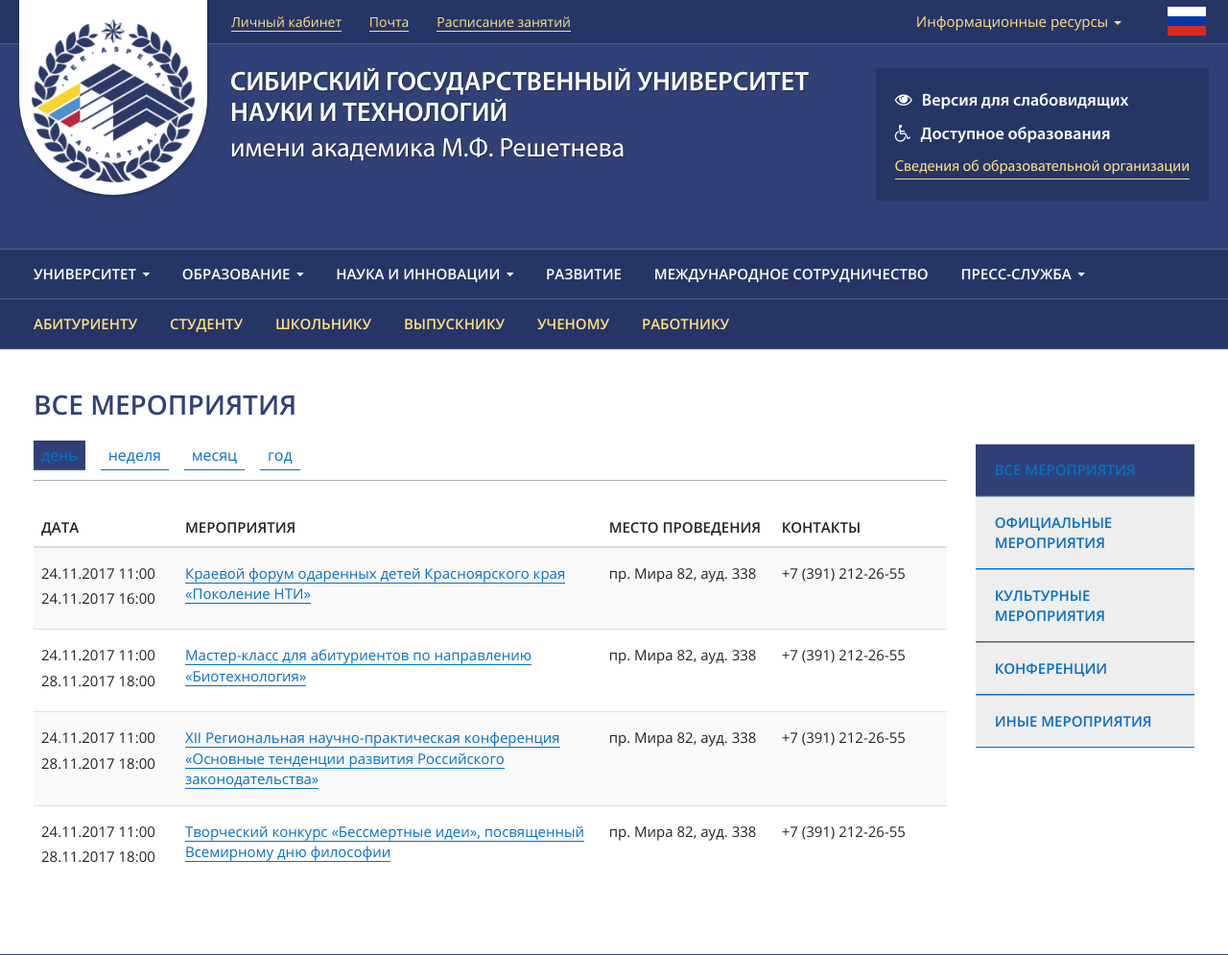
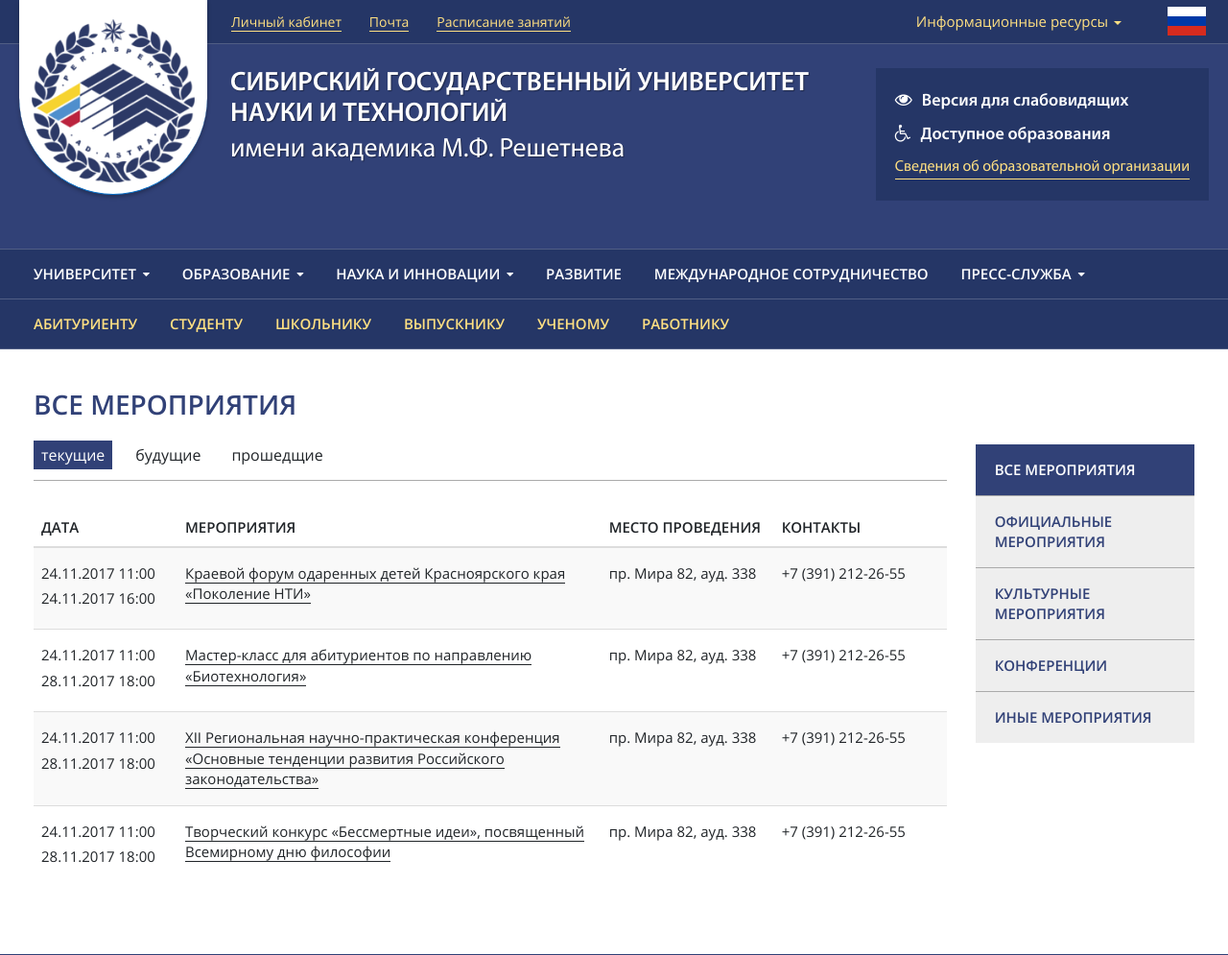
Before and after one commit to KepCoil/sibgu, a PHP site: page /list-events.php in a window 1280 px wide. Shown: the top 995 px of the page at 96% size. Run offline with PHP 8.4, Linux system fonts and the light colour scheme.

Commit message:
fixs css

```diff
--- a/app/list-events.php
+++ b/app/list-events.php
@@ -11,10 +11,9 @@
 					<div class="col-lg-19 col-md-18">
 						<div class="wrap-events-date-filter">
 							<ul>
-								<li class="active"><a href="#">День</a></li>
-								<li><a href="#">Неделя</a></li>
-								<li><a href="#">Месяц</a></li>
-								<li><a href="#">Год</a></li>
+								<li class="active"><a href="#">Текущие</a></li>
+								<li><a href="#">Будущие</a></li>
+								<li><a href="#">Прошедщие</a></li>
 							</ul>
 						</div>
 						<div class="wrap-events-content">
--- a/app/sass/_global-styles.sass
+++ b/app/sass/_global-styles.sass
@@ -49,19 +49,18 @@ p
 @media only screen and (max-width : 991px)
 	p[align=justify]
 		text-align: left
+
 a
 	text-decoration: none
 	outline: none !important
 	transition: color $main-trans, border-bottom-color $main-trans, background-color $main-trans
+	color: #076fc8
+	border-bottom: 1px solid #076fc8
 	&:hover, &:focus, &:active
 		text-decoration: none
-#wrap
-	a
-		color: #076fc8
-		border-bottom: 1px solid #076fc8
-		&:hover, &:focus
-			color: #512DA8
-			border-bottom: 1px solid #512DA8
+		color: #512DA8
+		border-bottom: 1px solid #512DA8
+
 button
 	outline: none !important
 
--- a/app/sass/_media.sass
+++ b/app/sass/_media.sass
@@ -487,6 +487,11 @@
 					font-size: 10px
 					line-height: 12px
 					padding: 5px 0
+		.wrap-events-list
+			.wrap-events-date-filter
+				ul
+					li
+						margin-right: 0
 
 /* Custom, iPhone Retina */
 @media only screen and (max-width : 320px)
--- a/app/sass/main.sass
+++ b/app/sass/main.sass
@@ -886,7 +886,6 @@
 					color: #fff
 	.wrap-events-content
 		.table-events
-			table-layout: auto
 			thead
 				th
 					text-transform: uppercase
@@ -910,6 +909,10 @@
 						border-color: $default-color
 						&:hover
 							border-color: transparent
+#wrapwrap
+	.wrap-events-content
+			table.table-events
+				table-layout: auto
 /* END EVENTS LIST PAGE */
 
 
```
Also changed, not shown: app/css/main.min.css.
